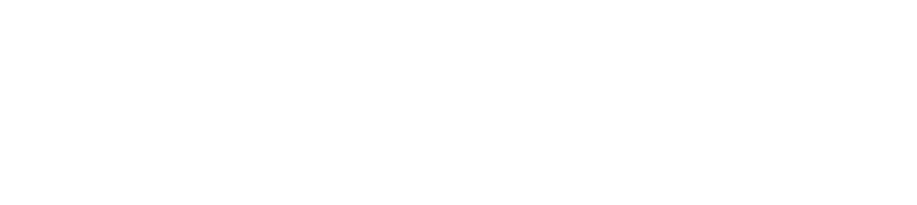
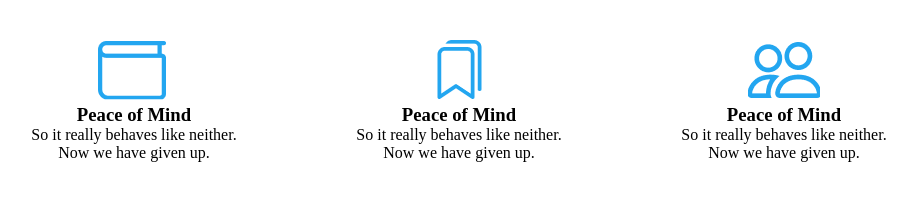
Before and after one commit to markmart75/is-243, a plain HTML site: page index.html in a window 1280 px wide. Shown: the whole page, without its empty margins (181-1098 px from the left). Drawn offline with Linux system fonts and the light colour scheme.

Commit message:
создали 3 карточки

```diff
--- a/index.html
+++ b/index.html
@@ -1,12 +1,28 @@
 <!DOCTYPE html>
 <html lang="en">
-<head>
-  <meta charset="UTF-8">
-  <meta name="viewport" content="width=device-width, initial-scale=1.0">
-  <title>Document</title>
-  <link rel="stylesheet" href="style.css">
-</head>
-<body>
-
-</body>
+  <head>
+    <meta charset="UTF-8" />
+    <meta name="viewport" content="width=device-width, initial-scale=1.0" />
+    <title>Document</title>
+    <link rel="stylesheet" href="style.css" />
+  </head>
+  <body>
+    <div class="features_cards">
+      <div class="card">
+        <img src="./img/card1.png" alt="" />
+        <h3>Peace of Mind</h3>
+        <p>So it really behaves like neither. Now we have given up.</p>
+      </div>
+      <div class="card">
+        <img src="./img/card2.png" alt="" />
+        <h3>Peace of Mind</h3>
+        <p>So it really behaves like neither. Now we have given up.</p>
+      </div>
+      <div class="card">
+        <img src="./img/card3.png" alt="" />
+        <h3>Peace of Mind</h3>
+        <p>So it really behaves like neither. Now we have given up.</p>
+      </div>
+    </div>
+  </body>
 </html>
--- a/style.css
+++ b/style.css
@@ -1,6 +1,17 @@
-
 * {
   padding: 0;
   margin: 0;
   box-sizing: border-box;
 }
+
+.features_cards {
+  display: flex;
+  justify-content: center;
+  text-align: center;
+}
+
+.features_cards .card {
+  border-radius: 5px;
+  padding: 40px 50px;
+  width: 325px;
+}
```
